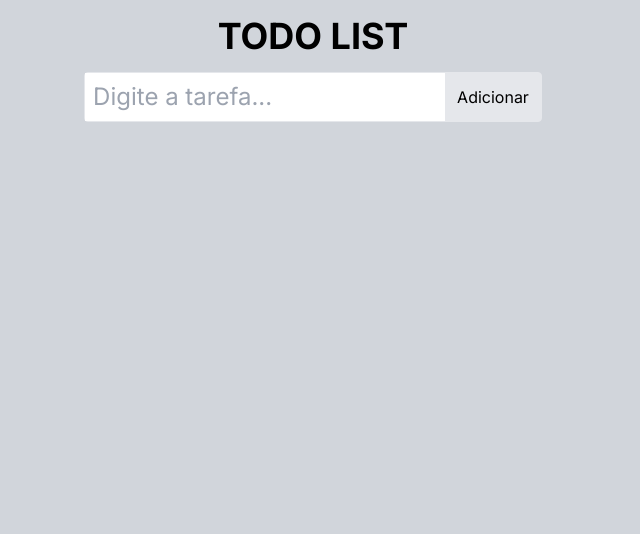
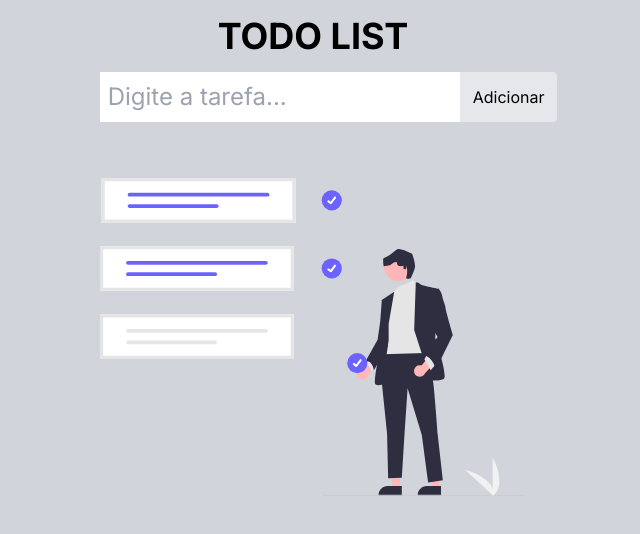
Before and after one commit to Lr0cha/ToDo-List-react, a React (Vite) app: page / in a window 1280 px wide. Shown: the top 534 px of the page, without its empty margins (327-967 px from the left). Built offline with nearby package versions, Linux system fonts and the light colour scheme.

Commit message:
Criação do componente de visualição das tarefas

```diff
--- a/src/App.tsx
+++ b/src/App.tsx
@@ -1,20 +1,28 @@
 import { useState } from "react";
 import InputTasks from "./components/InputTasks";
+import ViewTasks from "./components/ViewTasks";
 
 const App = () => {
   const [tasks, setTasks] = useState<string[]>([]); //lista de tarefas
 
   function handleAddTask(task: string) {
     setTasks([...tasks, task]);
-    console.log(tasks);
+  }
+
+  function handleDelTask(index: number) {
+    const newListTask: string[] = tasks.filter(
+      (_, indexTask) => indexTask !== index
+    );
+    setTasks(newListTask);
   }
 
   return (
     <div className="bg-gray-300 min-h-screen">
       <div className="flex flex-col">
         <h1 className="text-center text-4xl p-4 font-bold">TODO LIST</h1>
-        <div className="m-auto flex flex-col">
+        <div className="m-auto flex flex-col mb-10 gap-4 w-1/3">
           <InputTasks taskAddFunction={handleAddTask} />
+          <ViewTasks tasks={tasks} delTask={handleDelTask} />
         </div>
       </div>
     </div>
--- a/src/components/InputTasks.tsx
+++ b/src/components/InputTasks.tsx
@@ -8,7 +8,7 @@ const InputTasks = ({ taskAddFunction }: AddTaskProps) => {
   const [input, setInput] = useState(""); //tarefas no input
 
   return (
-    <div className="flex bg-gray-200 border rounded">
+    <div className="flex">
       <input
         type="text"
         placeholder="Digite a tarefa..."
@@ -17,7 +17,7 @@ const InputTasks = ({ taskAddFunction }: AddTaskProps) => {
         onChange={(e) => setInput(e.target.value)}
       />
       <button
-        className="p-3 rounded-r hover:bg-gray-400 outline-none border-none"
+        className="p-3 rounded-r bg-gray-200 outline-none border border-gray-200 hover:bg-gray-400"
         onClick={() => {
           taskAddFunction(input);
           setInput("");
--- /dev/null
+++ b/src/components/ViewTasks.tsx
@@ -0,0 +1,32 @@
+interface TasksProps {
+  tasks: string[];
+  delTask: (index: number) => void;
+}
+
+const ViewTasks = ({ tasks, delTask }: TasksProps) => {
+  return (
+    <div className="flex flex-col items-center">
+      {tasks.length > 0 ? (
+        tasks.map((task, index) => (
+          <div key={index} className="flex items-center space-x-4">
+            <p className="text-2xl p-2 flex-grow">{task}</p>
+            <button
+              onClick={() => delTask(index)}
+              className="px-4 py-2 border rounded hover:bg-gray-600"
+            >
+              Excluir
+            </button>
+          </div>
+        ))
+      ) : (
+        <img
+          src="src/assets/toDoImage.svg"
+          className="pt-10"
+          alt="Carregando..."
+        />
+      )}
+    </div>
+  );
+};
+
+export default ViewTasks;
```
